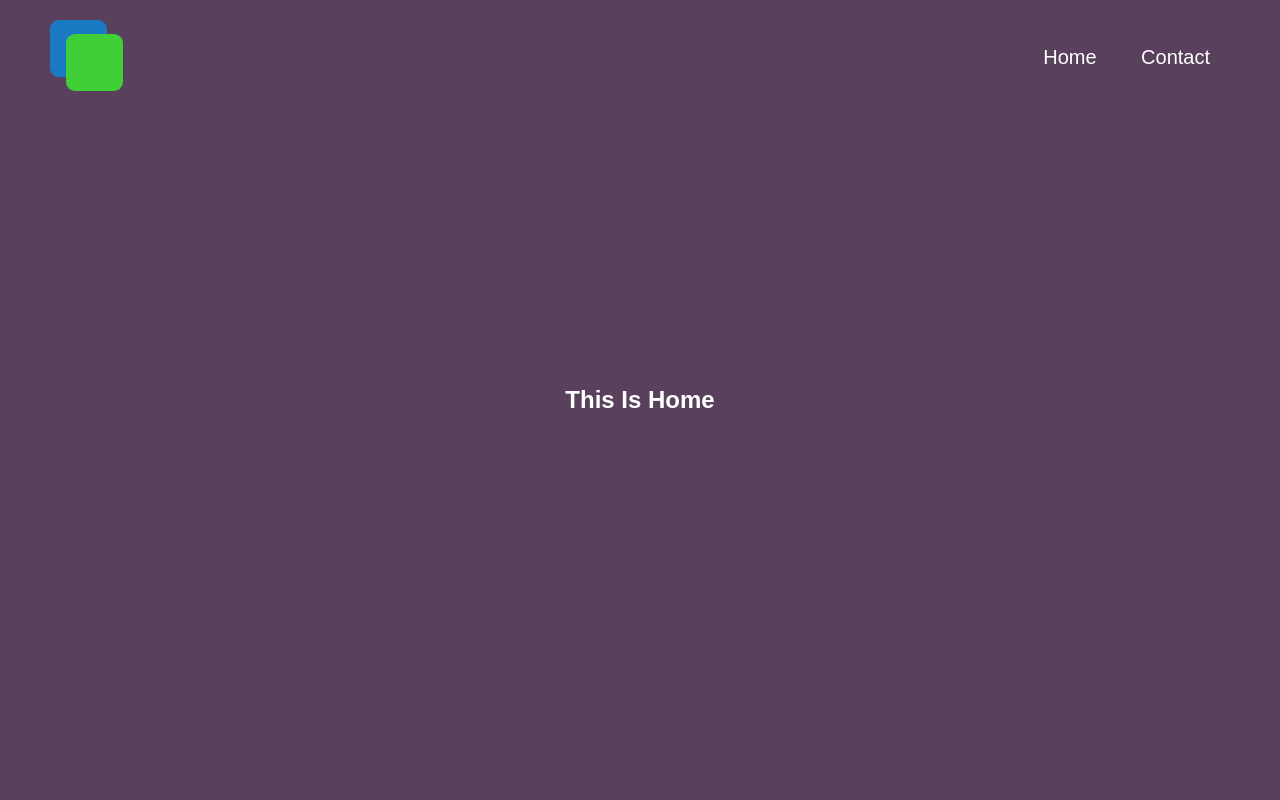
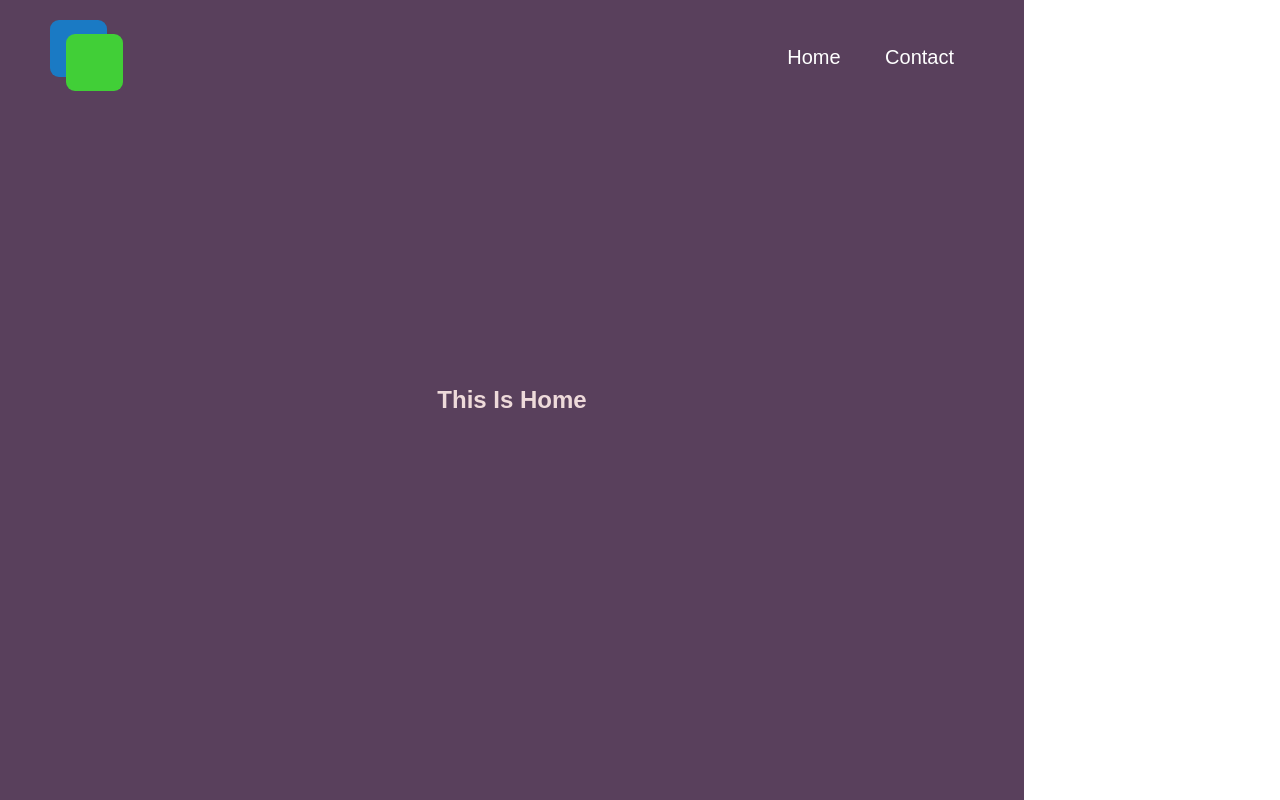
Before and after one commit to ucihariskoding/webstorytelling, a plain HTML site: page index.html in a window 1280 px wide. Shown: the top 800 px of the page. Drawn offline with Linux system fonts and the light colour scheme.

```diff
--- a/style.css
+++ b/style.css
@@ -19,7 +19,7 @@ div, section, span, ul, li, a, header{
 /*css reset*/
 
 header{
-    width: 100%;
+    width: 80%;
     display: flex;
     justify-content: space-between;
     padding: 20px 50px;
@@ -41,7 +41,7 @@ header{
 }
 
 section{
-    width: 100%;
+    width: 80%;
     float: left;
     height: 100vh;
     position: relative;
@@ -72,5 +72,5 @@ h1{
     top: 50%;
     left: 50%;
     transform: translate(-50%, -50%);
-    color: #fff;
+    color: #eedada;
 }
```
